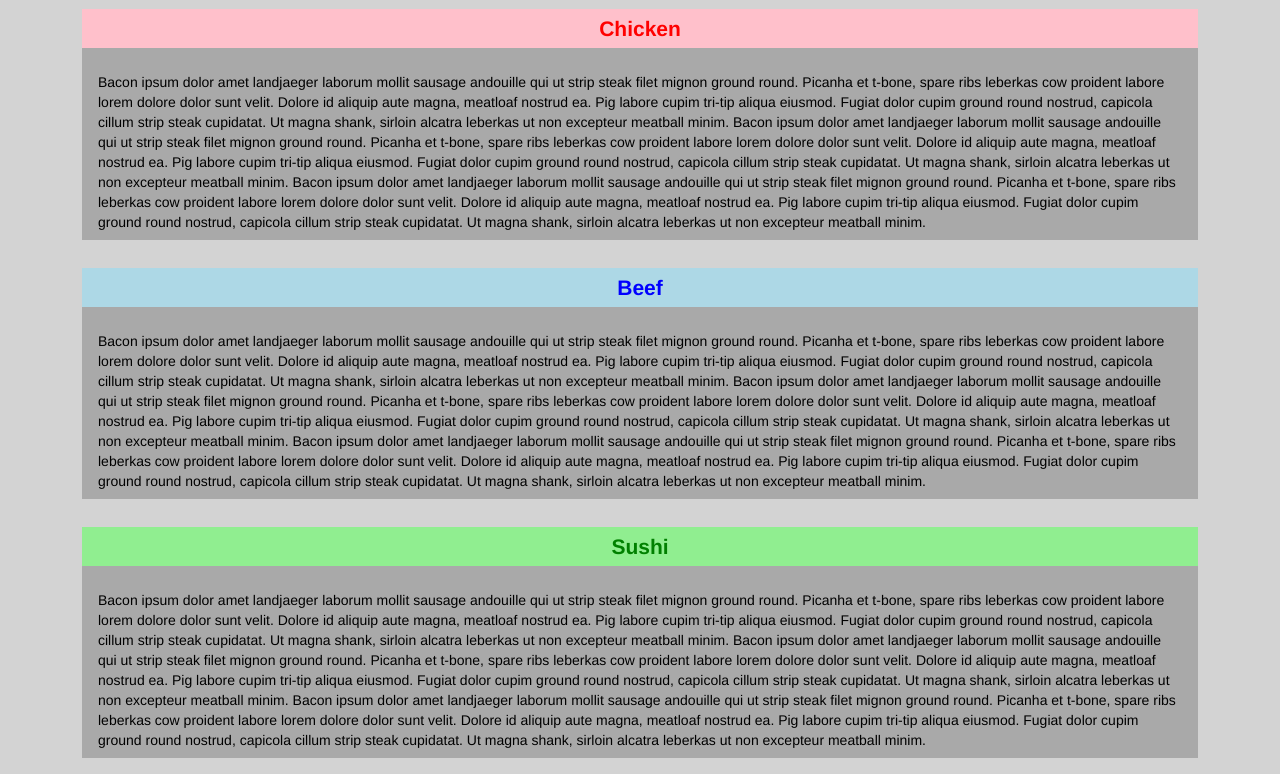
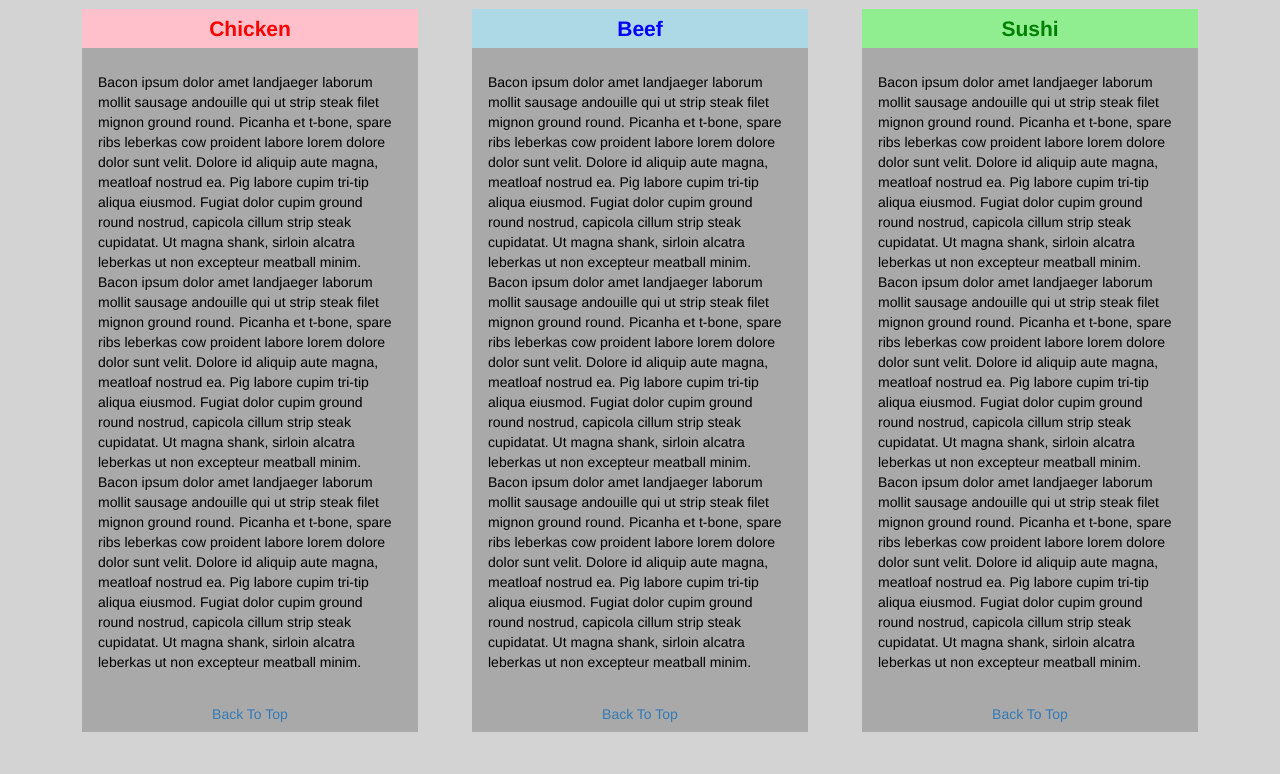
Before and after one commit to jinpark78/coursera-web-dev-class, a plain HTML site: page module3-solution/index.html in a window 1280 px wide. Shown: the part 137-911 px from the top of the page. After the commit the page ends 885 px from the top, so only its background shows below. Drawn offline with Linux system fonts and the light colour scheme.

Commit message:
Added Assignment Options

```diff
--- a/module3-solution/css/styles.css
+++ b/module3-solution/css/styles.css
@@ -42,9 +42,10 @@ section {
     background-color: darkgray;
     border: none;
     margin: 12px 12px 12px 12px;
+    /*height: 700px;*/
 }
 
-section h1 {
+section h3 {
     position: relative;
     font-size: 1.5em;
     font-weight: bold;
@@ -60,17 +61,22 @@ section p {
     padding: 8px 0px 8px 0px;
 }
 
-#section-1-title {
+/*section > a > p {
+    /*position: ;*/
+   /* bottom: 0;
+}*/
+
+#chicken-title {
     color: red;
     background-color: pink;
 }
 
-#section-2-title {
+#beef-title {
     color: blue;
     background-color: lightblue;
 }
 
-#section-3-title {
+#sushi-title {
     color: green;
     background-color: lightgreen;
 }
--- a/module3-solution/index.html
+++ b/module3-solution/index.html
@@ -26,11 +26,11 @@
 
           <div class="collapse navbar-collapse" id="collapsible-nav">
             <ul class="nav navbar-nav visible-xs">
-              <li><a href="#" class="text-center">Chicken</a></li>
+              <li><a href="#chicken-title" class="text-center">Chicken</a></li>
               <li role="separator" class="divider"></li>
-              <li><a href="#" class="text-center">Beef</a></li>
+              <li><a href="#beef-title" class="text-center">Beef</a></li>
               <li role="separator" class="divider"></li>
-              <li><a href="#" class="text-center">Sushi</a></li>
+              <li><a href="#sushi-title" class="text-center">Sushi</a></li>
             </ul>
           </div> <!-- .collapse navbar-collapse -->
 
@@ -39,45 +39,48 @@
     </header>
 
     <div class="container">
-      <h1 class="text-center">Our Menu</h1>
+      <h1 id="page-title" class="text-center">Our Menu</h1>
 
       <div class="row">
-        <div class="col-md-12 col-sm-12 col-xs-12">
+        <div class="col-md-4 col-sm-6 col-xs-12">
           <section>
-            <h1 id="section-1-title" class="text-center">
+            <h3 id="chicken-title" class="text-center">
               Chicken
-            </h1>
+            </h3>
             <p>
               Bacon ipsum dolor amet landjaeger laborum mollit sausage andouille qui ut strip steak filet mignon ground round. Picanha et t-bone, spare ribs leberkas cow proident labore lorem dolore dolor sunt velit. Dolore id aliquip aute magna, meatloaf nostrud ea. Pig labore cupim tri-tip aliqua eiusmod. Fugiat dolor cupim ground round nostrud, capicola cillum strip steak cupidatat. Ut magna shank, sirloin alcatra leberkas ut non excepteur meatball minim.
               Bacon ipsum dolor amet landjaeger laborum mollit sausage andouille qui ut strip steak filet mignon ground round. Picanha et t-bone, spare ribs leberkas cow proident labore lorem dolore dolor sunt velit. Dolore id aliquip aute magna, meatloaf nostrud ea. Pig labore cupim tri-tip aliqua eiusmod. Fugiat dolor cupim ground round nostrud, capicola cillum strip steak cupidatat. Ut magna shank, sirloin alcatra leberkas ut non excepteur meatball minim.
               Bacon ipsum dolor amet landjaeger laborum mollit sausage andouille qui ut strip steak filet mignon ground round. Picanha et t-bone, spare ribs leberkas cow proident labore lorem dolore dolor sunt velit. Dolore id aliquip aute magna, meatloaf nostrud ea. Pig labore cupim tri-tip aliqua eiusmod. Fugiat dolor cupim ground round nostrud, capicola cillum strip steak cupidatat. Ut magna shank, sirloin alcatra leberkas ut non excepteur meatball minim.
             </p>
+            <a href="#page-title"><p class="text-center">Back To Top</p></a>
           </section>
         </div>
 
-        <div class="col-md-12 col-sm-12 col-xs-12">
+        <div class="col-md-4 col-sm-6 col-xs-12">
           <section>
-            <h1 id="section-2-title" class="text-center">
+            <h3 id="beef-title" class="text-center">
               Beef
-            </h1>
+            </h3>
             <p>
               Bacon ipsum dolor amet landjaeger laborum mollit sausage andouille qui ut strip steak filet mignon ground round. Picanha et t-bone, spare ribs leberkas cow proident labore lorem dolore dolor sunt velit. Dolore id aliquip aute magna, meatloaf nostrud ea. Pig labore cupim tri-tip aliqua eiusmod. Fugiat dolor cupim ground round nostrud, capicola cillum strip steak cupidatat. Ut magna shank, sirloin alcatra leberkas ut non excepteur meatball minim.
               Bacon ipsum dolor amet landjaeger laborum mollit sausage andouille qui ut strip steak filet mignon ground round. Picanha et t-bone, spare ribs leberkas cow proident labore lorem dolore dolor sunt velit. Dolore id aliquip aute magna, meatloaf nostrud ea. Pig labore cupim tri-tip aliqua eiusmod. Fugiat dolor cupim ground round nostrud, capicola cillum strip steak cupidatat. Ut magna shank, sirloin alcatra leberkas ut non excepteur meatball minim.
               Bacon ipsum dolor amet landjaeger laborum mollit sausage andouille qui ut strip steak filet mignon ground round. Picanha et t-bone, spare ribs leberkas cow proident labore lorem dolore dolor sunt velit. Dolore id aliquip aute magna, meatloaf nostrud ea. Pig labore cupim tri-tip aliqua eiusmod. Fugiat dolor cupim ground round nostrud, capicola cillum strip steak cupidatat. Ut magna shank, sirloin alcatra leberkas ut non excepteur meatball minim.
             </p>
+            <a href="#page-title"><p class="text-center">Back To Top</p></a>
           </section>
         </div>
 
-        <div class="col-md-12 col-sm-12 col-xs-12">
+        <div class="col-md-4 col-sm-12 col-xs-12">
           <section>
-            <h1 id="section-3-title" class="text-center">
+            <h3 id="sushi-title" class="text-center">
               Sushi
-            </h1>
+            </h3>
             <p>
               Bacon ipsum dolor amet landjaeger laborum mollit sausage andouille qui ut strip steak filet mignon ground round. Picanha et t-bone, spare ribs leberkas cow proident labore lorem dolore dolor sunt velit. Dolore id aliquip aute magna, meatloaf nostrud ea. Pig labore cupim tri-tip aliqua eiusmod. Fugiat dolor cupim ground round nostrud, capicola cillum strip steak cupidatat. Ut magna shank, sirloin alcatra leberkas ut non excepteur meatball minim.
               Bacon ipsum dolor amet landjaeger laborum mollit sausage andouille qui ut strip steak filet mignon ground round. Picanha et t-bone, spare ribs leberkas cow proident labore lorem dolore dolor sunt velit. Dolore id aliquip aute magna, meatloaf nostrud ea. Pig labore cupim tri-tip aliqua eiusmod. Fugiat dolor cupim ground round nostrud, capicola cillum strip steak cupidatat. Ut magna shank, sirloin alcatra leberkas ut non excepteur meatball minim.
               Bacon ipsum dolor amet landjaeger laborum mollit sausage andouille qui ut strip steak filet mignon ground round. Picanha et t-bone, spare ribs leberkas cow proident labore lorem dolore dolor sunt velit. Dolore id aliquip aute magna, meatloaf nostrud ea. Pig labore cupim tri-tip aliqua eiusmod. Fugiat dolor cupim ground round nostrud, capicola cillum strip steak cupidatat. Ut magna shank, sirloin alcatra leberkas ut non excepteur meatball minim.
             </p>
+            <a href="#page-title"><p class="text-center">Back To Top</p></a>
           </section>
         </div>
       </div> <!-- .row -->
```
